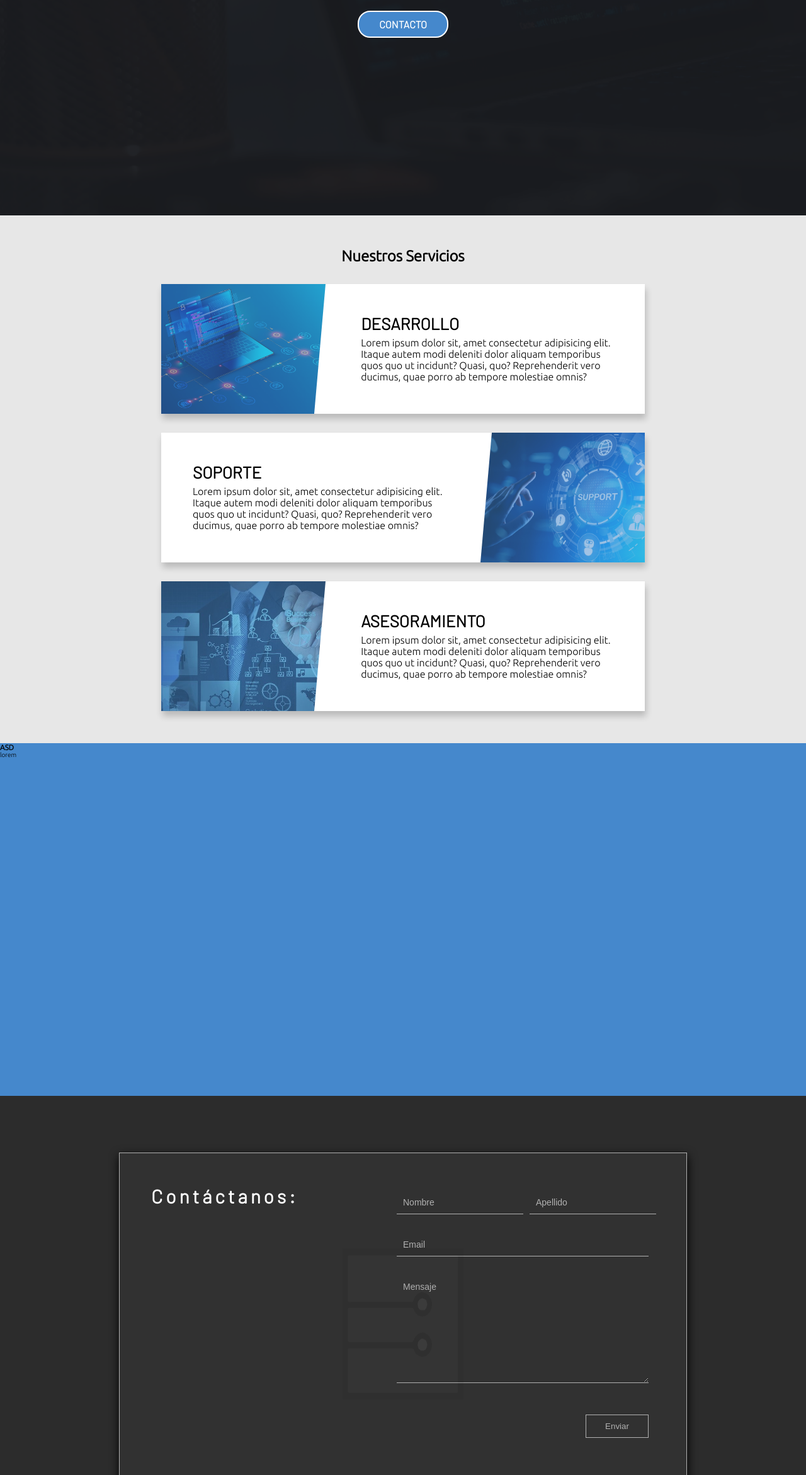
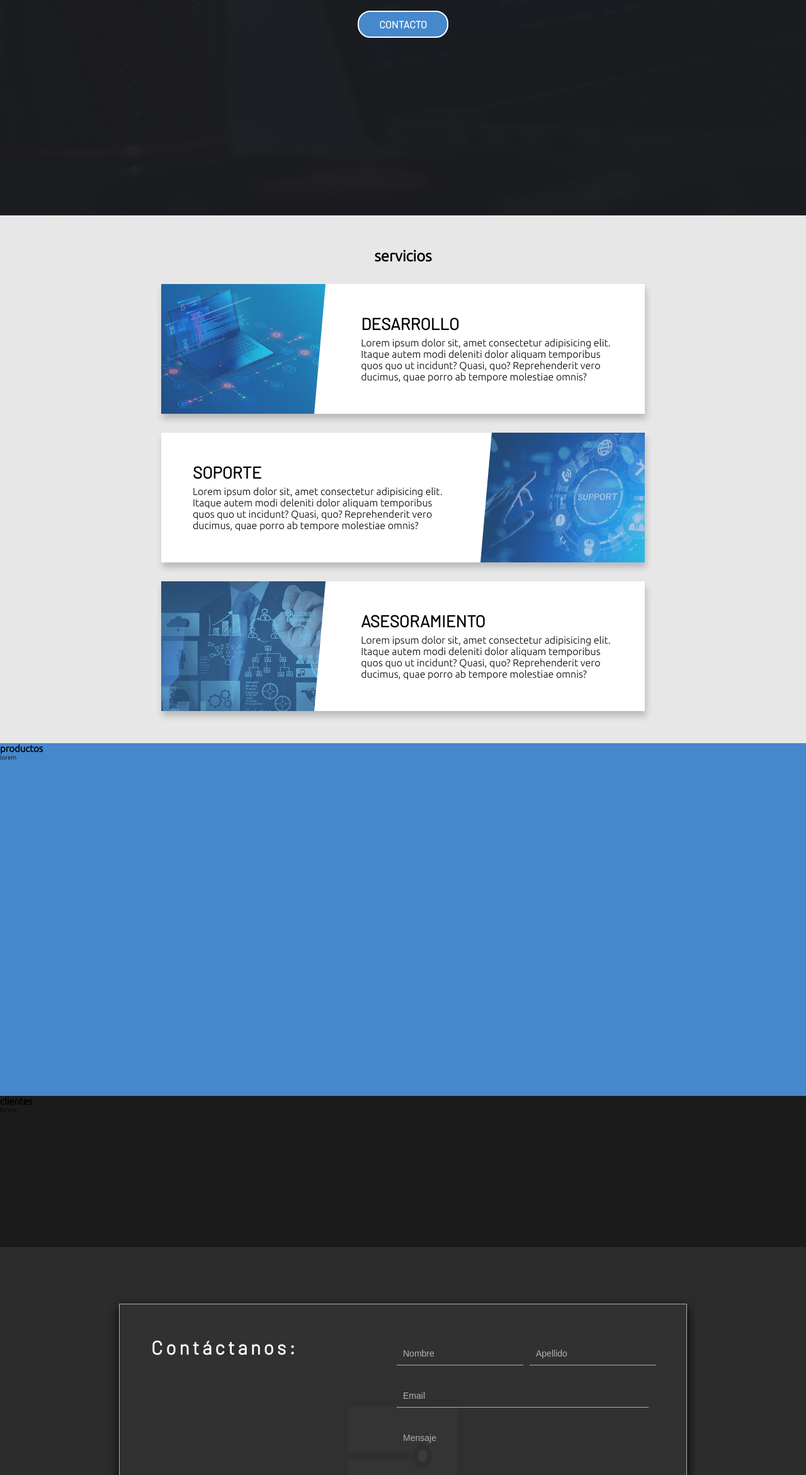
Before and after one commit to tmsbenitez/tresit-website, a plain HTML site: page index.html in a window 1280 px wide. Shown: the part 458-2800 px from the top of the page at 63% size. Drawn offline with Linux system fonts and the light colour scheme; a web font is replaced by a local one.

Commit message:
tresit-v0.3.4

```diff
--- a/assets/css/main.css
+++ b/assets/css/main.css
@@ -24,7 +24,7 @@ header {
   z-index: 1000;
   width: 100%;
   transition: 0.5s;
-  padding: 1% 0 1% 0;
+  padding: 1rem 0 1rem 0;
 }
 
 header.abajo {
@@ -130,10 +130,7 @@ header.abajo .selected {
   margin: 0;
 }
 
-@media screen and (max-width: 1000px) {
-  header {
-    padding: 2.2% 0 2.2% 0;
-  }
+@media screen and (max-width: 1100px) {
 
   header nav {
     display: block;
@@ -215,7 +212,7 @@ header.abajo .selected {
   }
 
   .leftmenu .logo2 {
-    width: 20%;
+    width: 10%;
   }
 
   .open-menu {
@@ -238,7 +235,7 @@ header.abajo .selected {
 }
 
 section[id] {
-  scroll-margin-top: 67px;
+  scroll-margin-top: 65px;
 }
 
 /*----------------------------*/
@@ -299,6 +296,10 @@ section:nth-of-type(1) p {
   section:nth-of-type(1) p {
     padding: 1.5% 20% 0 20%;
   }
+}
+
+section:nth-of-type(1) img {
+  width: 40%;
 }
 
 /*----------------------------*/
@@ -429,10 +430,6 @@ section:nth-of-type(2) {
     transform: skewX(-5deg);
   }
 
-  section:nth-of-type(1) img {
-    width: 40%;
-  }
-
   .serv-dev,
   .serv-supp,
   .serv-main {
@@ -515,9 +512,17 @@ section:nth-of-type(3) {
 }
 
 /*----------------------------*/
+/* SECTION CLIENTES */
+
+section:nth-of-type(4) {
+  background: rgb(27, 27, 27);
+  height: 30vh;
+}
+
+/*----------------------------*/
 /* SECTION CONTACTO */
 
-section:nth-of-type(4) {
+section:nth-of-type(5) {
   background: rgb(44, 44, 44);
   padding: 7%;
   display: flex;
@@ -628,6 +633,7 @@ textarea:focus::placeholder {
   height: 30vh;
   position: absolute;
   margin: auto;
+  pointer-events: none;
 }
 
 .contacto .name {
--- a/index.html
+++ b/index.html
@@ -17,6 +17,9 @@
     />
   </head>
   <body>
+
+    <!-- HEADER Y MENU -->
+
     <header class="h-default">
       <div>
         <nav>
@@ -80,7 +83,13 @@
         </nav>
       </div>
     </header>
+    <!------------------->
+
+    <!-- SECCIONES -->
     <div class="content">
+
+      <!-- SECCION: INICIO -->
+
       <section id="inicio">
         <img src="./assets/img/logo.png" />
         <p>
@@ -90,8 +99,12 @@
         </p>
         <a class="cta" href="#contacto">Contacto</a>
       </section>
+      <!------------------->
+
+      <!-- SECCION SERVICIOS -->
+
       <section id="servicios">
-        <h1>Nuestros Servicios</h1>
+        <h2 class="tag-servicios">servicios</h2>
         <div class="servicios">
           <div class="image-data">
             <div class="background-image-dev"></div>
@@ -144,10 +157,26 @@
           </div>
         </div>
       </section>
+      <!------------------->
+
+      <!-- SECCION PRODUCTOS -->
+
       <section id="productos">
-        <h3>ASD</h3>
+        <h2>productos</h2>
         <p>lorem</p>
       </section>
+      <!------------------->
+
+      <!-- SECCION CLIENTES -->
+
+      <section id="clientes">
+        <h2>clientes</h2>
+        <p>lorem</p>
+      </section>
+      <!------------------->
+
+      <!-- SECCION CONTACTO -->
+
       <section id="contacto" class="contacto">
         <div class="form-img">
           <img src="./assets/img/ico-bw.png" />
@@ -167,6 +196,8 @@
           </form>
         </div>
       </section>
+      <!------------------->
     </div>
+    <!------------------->
   </body>
 </html>
```
